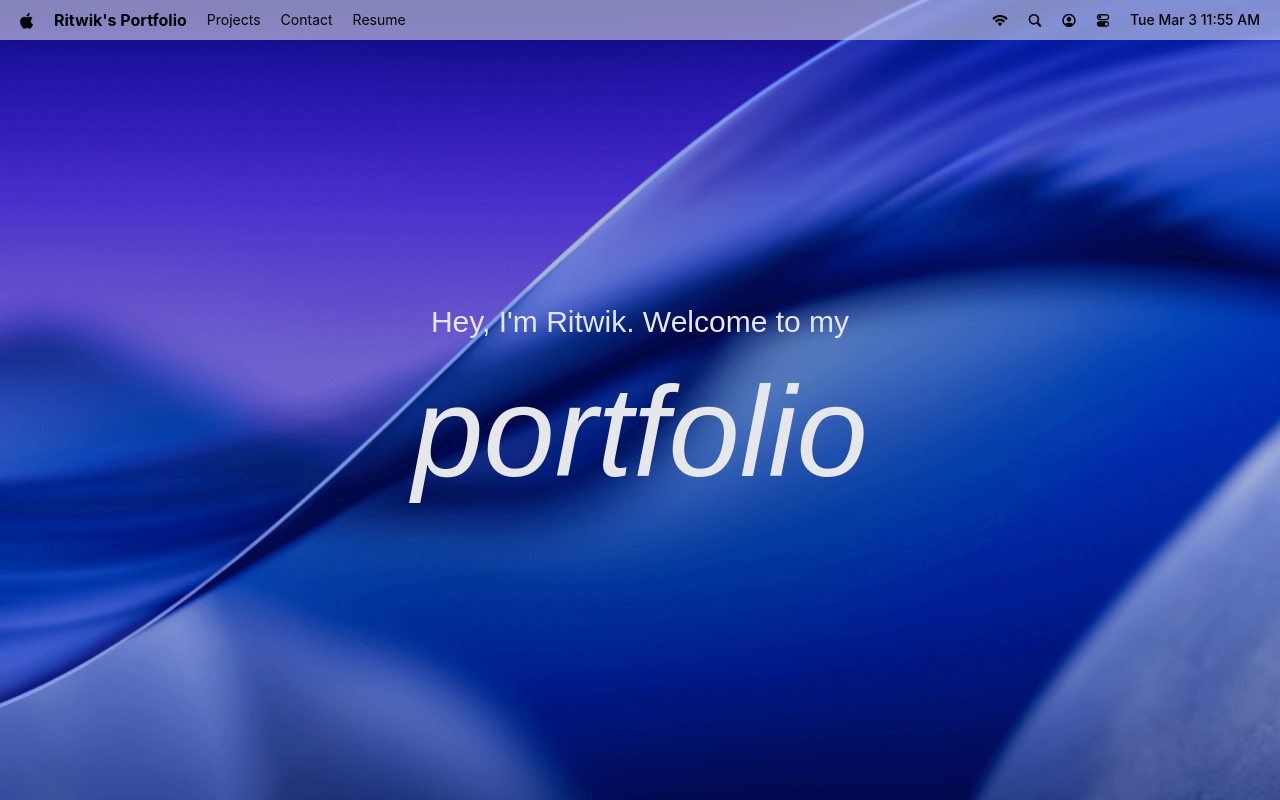
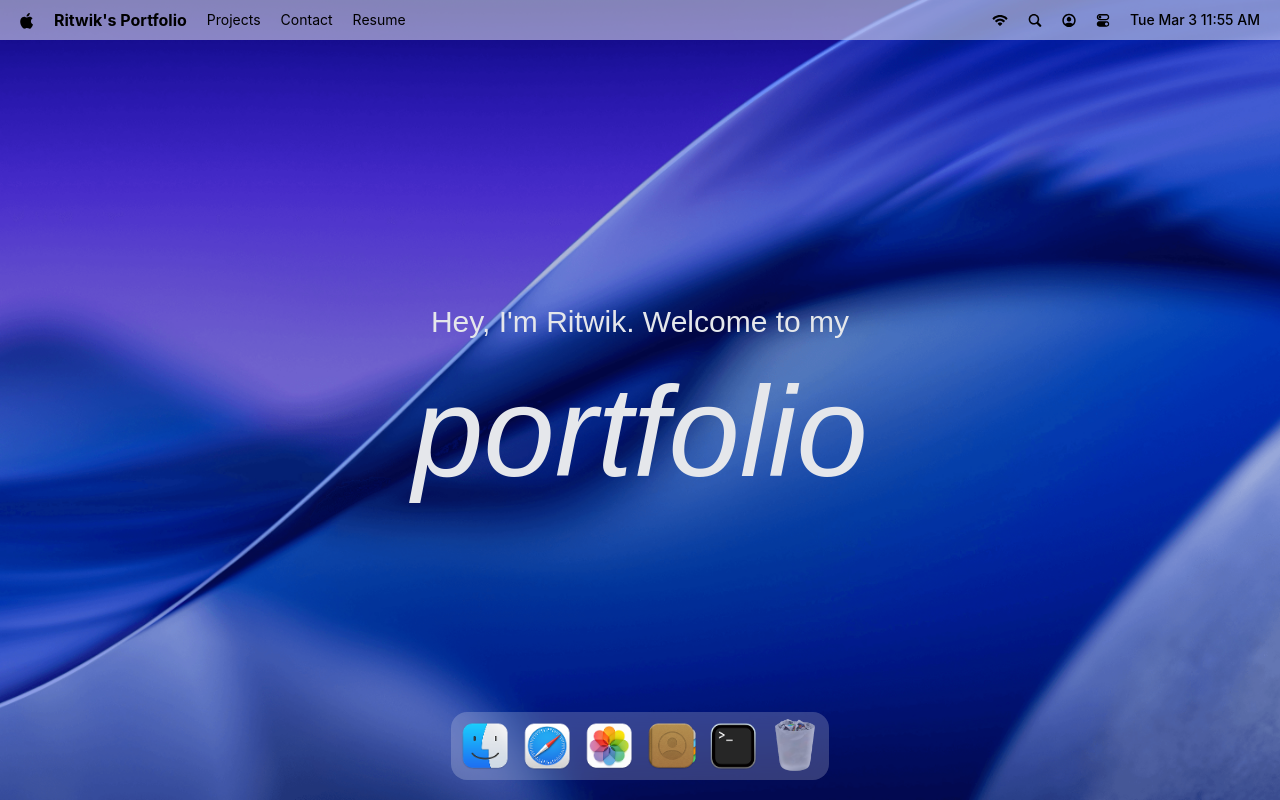
Before and after one commit to ritwik-pandey/Portfolio, a React (Vite) app: page / in a window 1280 px wide. Built offline with nearby package versions, Linux system fonts and the light colour scheme; a web font is replaced by a local one.

Commit message:
Add dock

```diff
--- a/package.json
+++ b/package.json
@@ -17,6 +17,7 @@
     "lucide-react": "^0.576.0",
     "react": "^19.2.0",
     "react-dom": "^19.2.0",
+    "react-tooltip": "^5.30.0",
     "tailwindcss": "^4.2.1"
   },
   "devDependencies": {
--- a/src/App.jsx
+++ b/src/App.jsx
@@ -1,11 +1,13 @@
 import Navbar from "#components/Navbar";
 import Welcome from "#components/Welcome";
+import Dock from '#components/Dock'
 
 const App = () => {
   return(
     <main>
       <Navbar/>
       <Welcome/>
+      <Dock/>
     </main>
   )
 }
--- /dev/null
+++ b/src/components/Dock.jsx
@@ -0,0 +1,76 @@
+import { dockApps } from "#constants";
+import { Tooltip } from "react-tooltip";
+import { useRef } from "react";
+import { useGSAP } from "@gsap/react";
+import gsap from "gsap";
+
+const Dock = () => {
+    const dockRef = useRef(null);
+
+    useGSAP(() => {
+        const dock = dockRef.current;
+        if(!dock) return;
+        const icons = dock.querySelectorAll(".dock-icon");
+        const animateIcons = (mouseX) => {
+            const {left} = dock.getBoundingClientRect();
+            icons.forEach((icon) => {
+                const {left:iconLeft, width} = icon.getBoundingClientRect();
+                const center = iconLeft - left + width /2;
+                const distance = Math.abs(mouseX - center);
+                const intensity = Math.exp(-(distance**2.5)/20000);
+
+                gsap.to(icon, {
+                    scale: 1+0.25 * intensity,
+                    y: -15*intensity,
+                    duration: 0.2,
+                    ease: "power1.out"
+                })
+            })
+        }
+
+        const handleMouseMove = (e) => {
+            const {left} = dock.getBoundingClientRect();
+            animateIcons(e.clientX-left);
+        }
+
+        const ResetIcons = () => icons.forEach((icon) => gsap.to(icon,{
+            scale: 1, y:0, duration:0.3, ease:"power1.out",
+        }))
+
+        dock.addEventListener("mousemove", handleMouseMove);
+        dock.addEventListener("mouseleave", ResetIcons);
+
+        return () => {
+            dock.removeEventListener("mousemove",handleMouseMove);
+            dock.removeEventListener("mouseleave",ResetIcons);
+
+        }
+    },[]);
+
+
+    const toggleApp = (app) => {};
+    return (
+        <section id="dock">
+            <div ref={dockRef} className="dock-container">
+                {dockApps.map(({id,name,icon,canOpen}) => (
+                    <div key={id} className="relative flex justify-center">
+                        <button type="button"
+                            className="dock-icon"
+                            aria-label={name}
+                            data-tooltip-id="dock-tooltip"
+                            data-tooltip-content={name}
+                            data-tooltip-delay-show={150}
+                            disabled={!canOpen}
+                            onClick={() => toggleApp({id,canOpen})}
+                        >
+                            <img src={`/images/${icon}`} alt={name} loading="lazy" className={canOpen ? "" : "opacity-60"}/>
+                        </button>
+                    </div>
+                ))}
+
+                <Tooltip id="dock-tooltip" place="top" className="tooltip" />
+            </div>
+        </section>
+    );
+}
+export default Dock;
```
Also changed, not shown: 1 other file (tests, documents, lock files or other folders).
